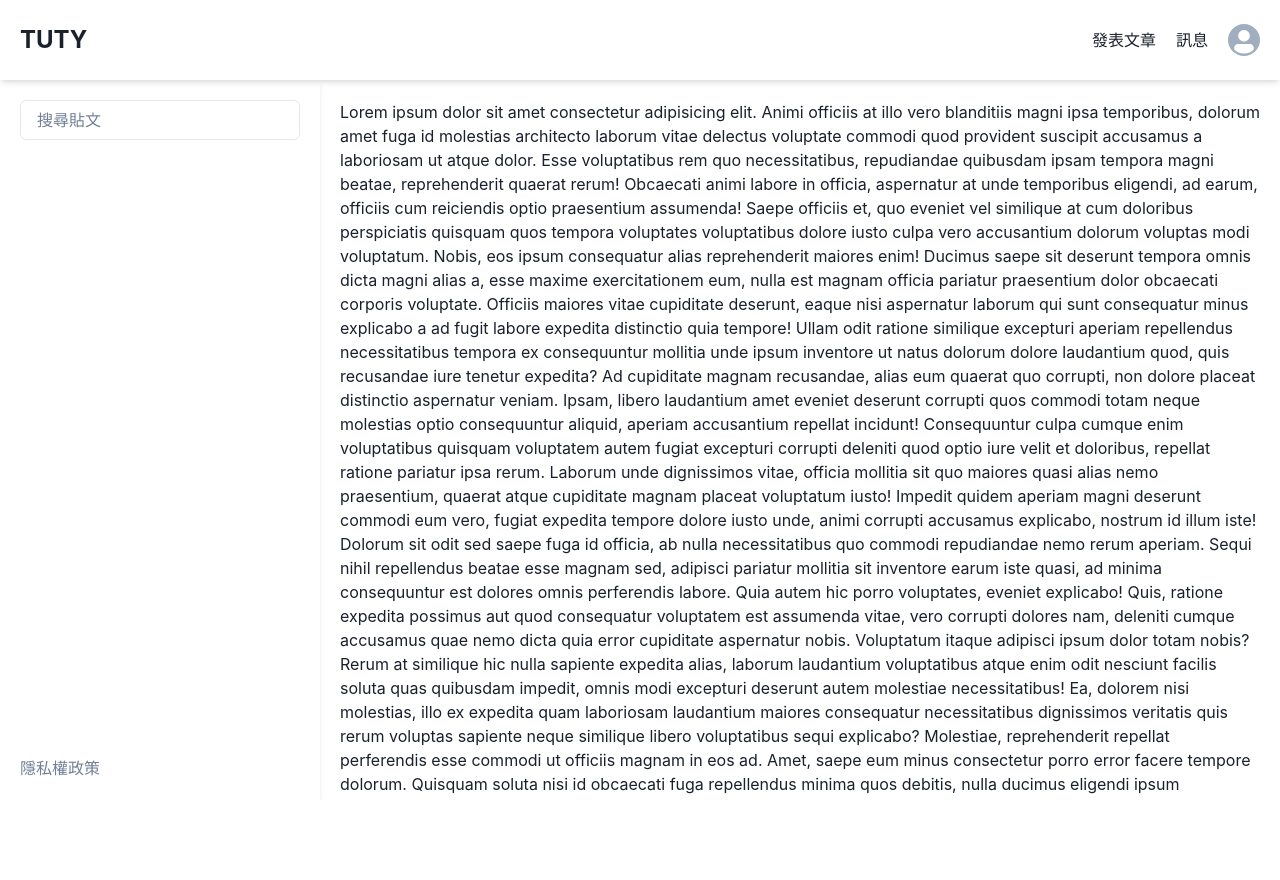
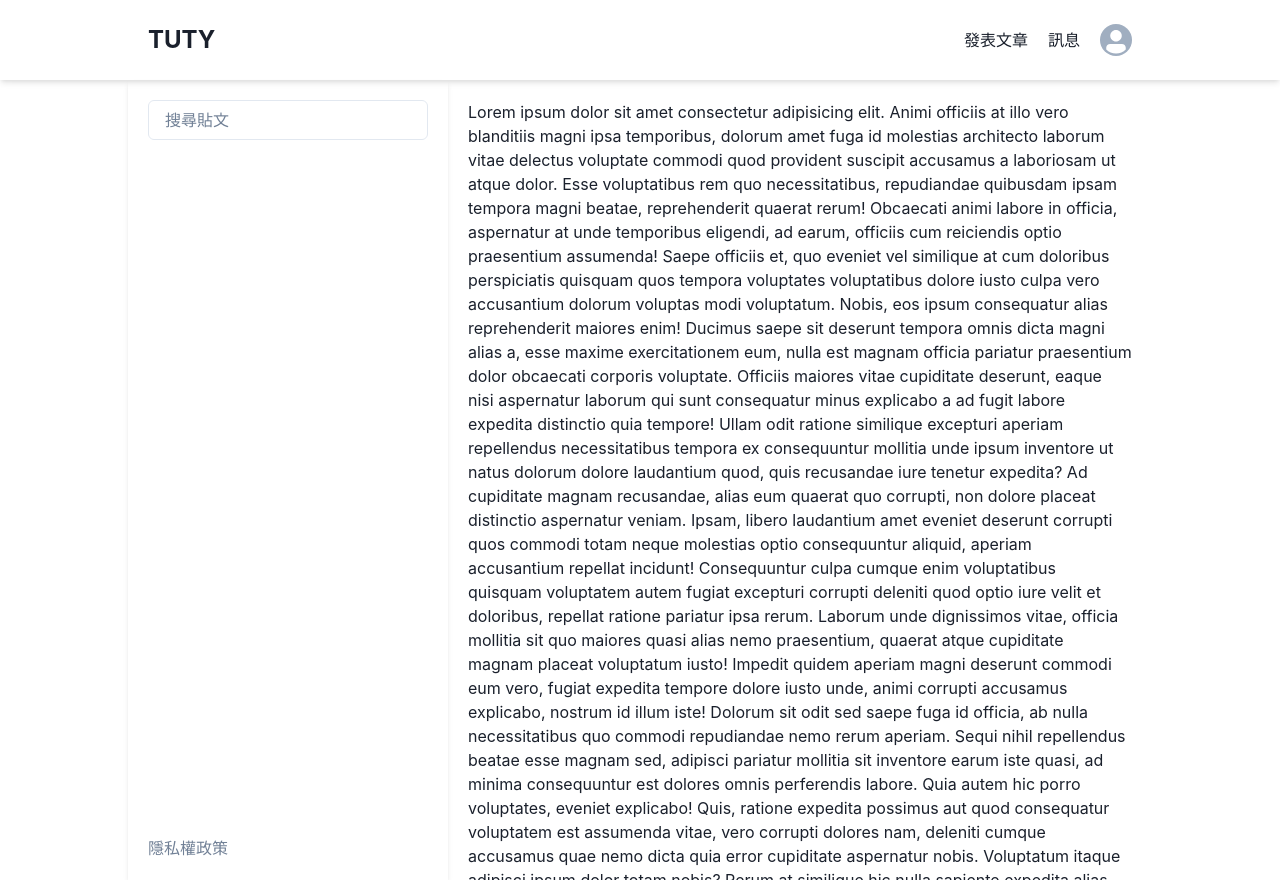
Before and after one commit to LeoCantThinkOfAName/tuty, a React (Vite) app: page / in a window 1280 px wide. Before the commit the page ends 800 px from the top, so only its background shows below. Built offline with nearby package versions, Linux system fonts and the light colour scheme; what @xstate/inspect would draw is missing.

Commit message:
feat: constraint max layuot width

```diff
--- a/src/components/Header/index.tsx
+++ b/src/components/Header/index.tsx
@@ -12,13 +12,15 @@ export const Header: FC<HeaderProps> = () => {
   const { t } = useTranslation();
 
   return (
+    <Flex position="sticky" boxShadow="md">
       <Flex
         justifyContent="space-between"
         alignItems="center"
-      position="sticky"
-      boxShadow="md"
-      minH="20"
+        minH={["16", "20"]}
         px="5"
+        maxW="container.lg"
+        width="full"
+        mx="auto"
       >
         <Text as="h1" fontSize="2xl" fontWeight="bold">
           <RouterLink to="/">TUTY</RouterLink>
@@ -29,5 +31,6 @@ export const Header: FC<HeaderProps> = () => {
           <UserMenu />
         </Flex>
       </Flex>
+    </Flex>
   );
 };
--- a/src/layouts/MainLayout.tsx
+++ b/src/layouts/MainLayout.tsx
@@ -1,4 +1,4 @@
-import { Box, Flex } from "@chakra-ui/react";
+import { Box, Flex, Hide } from "@chakra-ui/react";
 import { FC, PropsWithChildren } from "react";
 
 import { Header } from "../components/Header";
@@ -9,8 +9,10 @@ export const MainLayout: FC<PropsWithChildren> = ({ children }) => {
   return (
     <>
       <Header />
-      <Flex h="100%" w="100%" overflow="hidden">
-        <SideBar />
+      <Flex h="100%" w="100%" maxW="container.lg" mx="auto">
+        <Hide below="md">
+          <SideBar />
+        </Hide>
         <Box p="5" overflow="auto" flex="1">
           {children}
           <Outlet />
```
Lines whose indentation alone changed are shown as unchanged.
